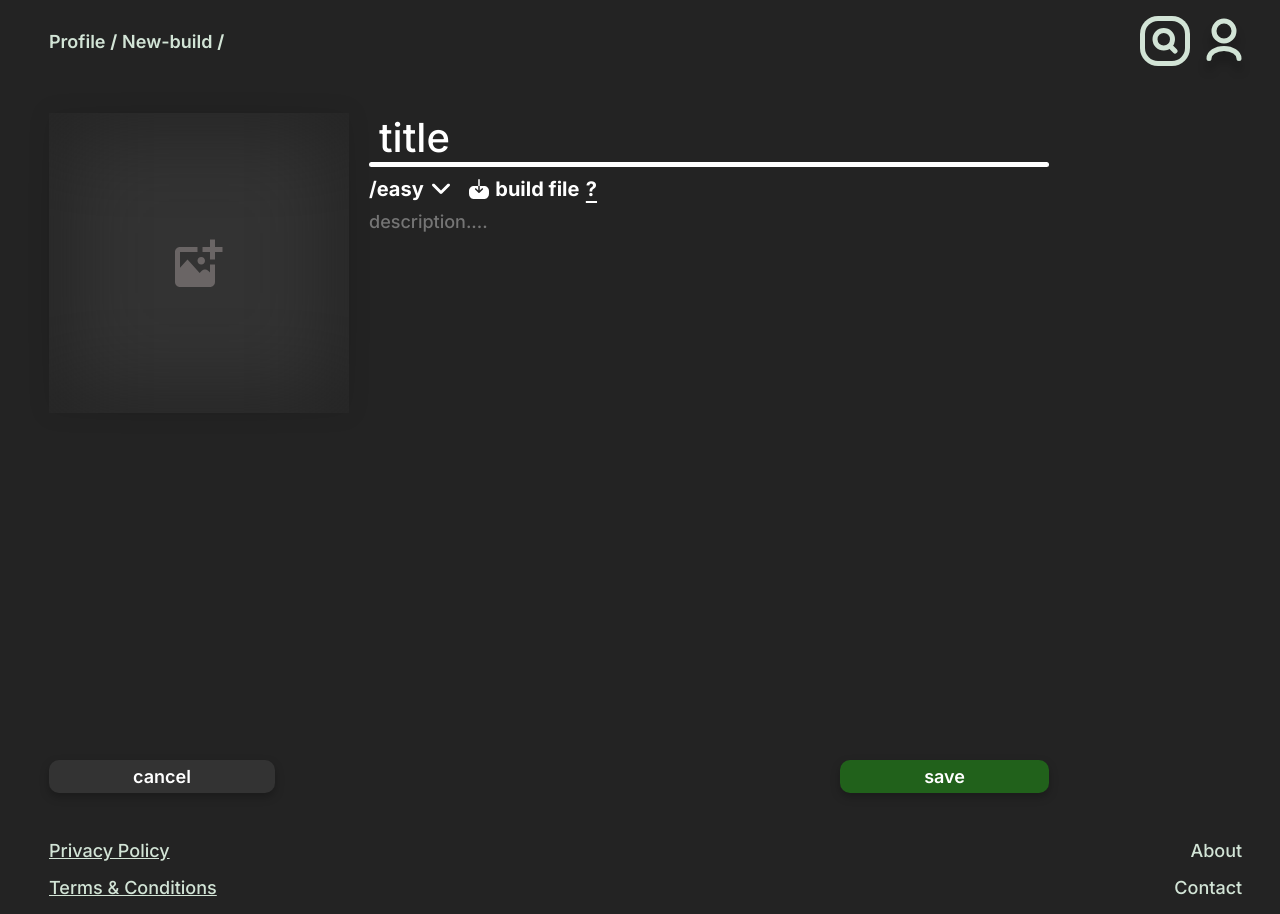
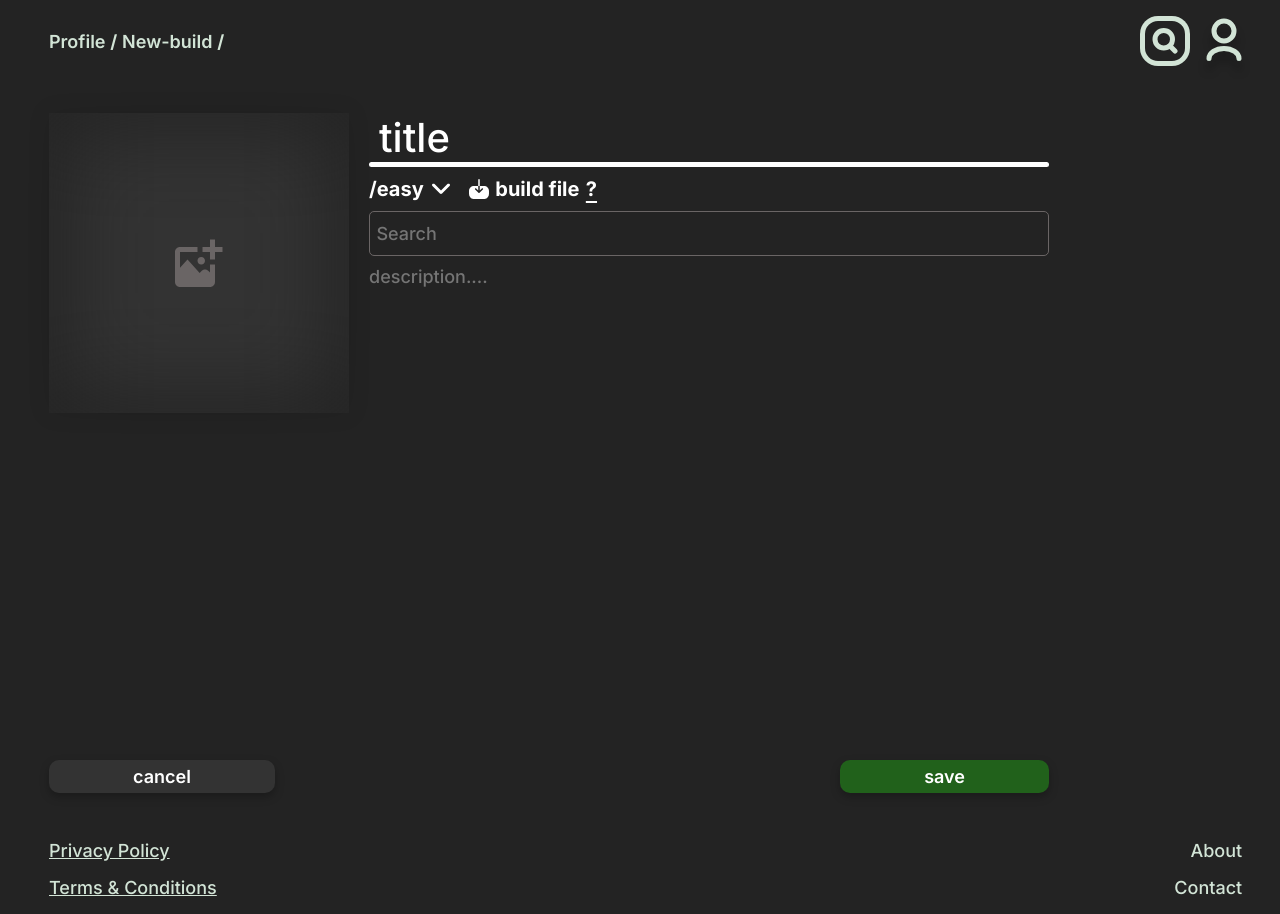
Before and after one commit to Werhww/Constructopia, a Nuxt app: page /profile/new-build in a window 1280 px wide. Built offline with nearby package versions, Linux system fonts and the light colour scheme; what vue-dragscroll would draw is missing.

Commit message:
started on catergoryes in new builds

```diff
--- /dev/null
+++ b/components/component/category-search.vue
@@ -0,0 +1,59 @@
+<template>
+<div class="category-search">
+    <div class="seach">
+        <input type="text" placeholder="Search" v-model="search" />
+    </div>
+    <div class="recommendations" v-if="openRecommendations"></div>
+</div>
+</template>
+
+<script setup lang="ts">
+const search = ref('')
+const openRecommendations = ref(false)
+
+watch(search, (value) => {
+    if(value.length == 0) {
+        openRecommendations.value = false
+        return
+    }
+    openRecommendations.value = true
+})
+</script>
+
+<style scoped>
+.category-search {
+    position: relative;
+}
+
+.seach {
+    display: flex;
+    justify-content: space-between;
+    align-items: center;
+
+    padding: 0.1rem 0.4rem;
+    border: var(--lower-tone) 0.1rem solid;
+    border-radius: calc(var(--border-radius) / 2);
+}
+
+.seach input {
+    color: var(--white);
+    width: stretch;
+    height: 2.5rem;
+    font: var(--text);
+
+    border: none;
+    outline: none;
+    background-color: transparent;
+}
+
+.recommendations {
+    position: absolute;
+    top: 3rem;
+    left: 0;
+    width: 100%;
+    height: 10rem;
+    background-color: var(--dark);
+    border-radius: calc(var(--border-radius) / 2);
+    border: var(--lower-tone) 0.1rem solid;
+}
+</style>
--- a/nuxt.config.ts
+++ b/nuxt.config.ts
@@ -13,5 +13,5 @@ export default defineNuxtConfig({
 
   typescript: {
     strict: true,
-  },
-});
+  }
+})
--- a/pages/profile/new-build.vue
+++ b/pages/profile/new-build.vue
@@ -12,6 +12,7 @@
                     <p>open 3d editor</p>
                 </div>
             </div>
+            <ComponentCategorySearch></ComponentCategorySearch>
             <textarea v-model="description" :disabled="isButtonsDisabled" rows="18" maxlength="350" placeholder="description...." class="edit-input edit-description"></textarea>
         </div>
     </div>
```
Also changed, not shown: components/component/category-item.vue (added, +11 -0 lines), components/Build/open.vue.
